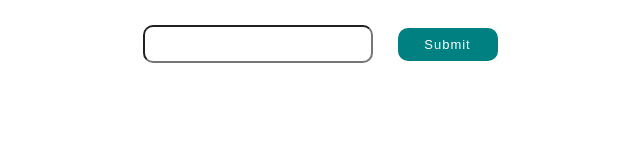
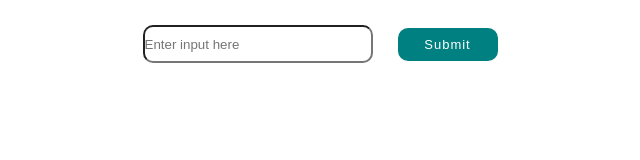
Before and after one commit to Arunbaskaran96/io-factory-max-profit, a plain HTML site: page index.html in a window 1280 px wide. Shown: the full height of the page, 320-960 px from the left. Drawn offline with Linux system fonts and the light colour scheme.

Commit message:
change html file

```diff
--- a/index.html
+++ b/index.html
@@ -8,7 +8,7 @@
 </head>
 <body>
     <div class="formContainer">
-        <input id="input" type="number" />
+        <input placeholder="Enter input here" id="input" type="number" />
         <button onclick="submitHandler()">Submit</button>
     </div>
     <div id="answer"></div>
```
